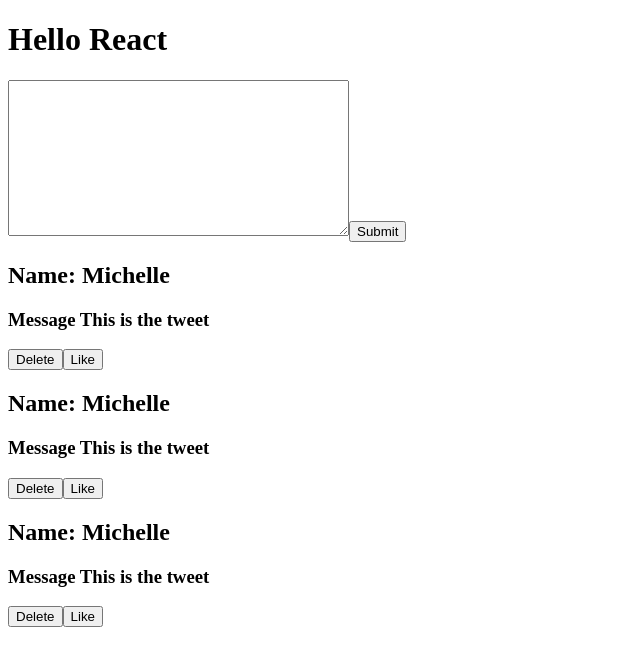
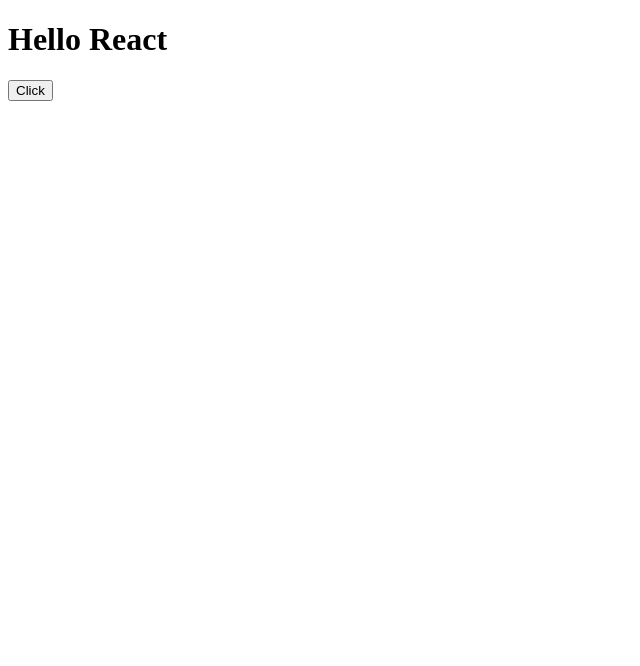
Before and after one commit to michellelclement/react-starter, a React (Create React App) app: page / in a window 1280 px wide. Shown: the top 666 px of the page, without its empty margins (0-640 px from the left). Built offline with nearby package versions, Linux system fonts and the light colour scheme.

Commit message:
Learn events

```diff
--- a/src/App.js
+++ b/src/App.js
@@ -8,12 +8,17 @@
   const name = "Michelle";
   const message = "This is the tweet";
 
+  const sayHelloHandler = (e) => {
+    console.log(e);
+  };
+
   return (
     <div>
       <h1>Hello React</h1>
+      <button onClick={sayHelloHandler}>Click</button>
       {/* <TestComponent /> */}
-      <CreateTweet />
-      <TweetList name={name} message={message} />
+      {/* <CreateTweet />
+      <TweetList name={name} message={message} /> */}
     </div>
   );
 }
```
